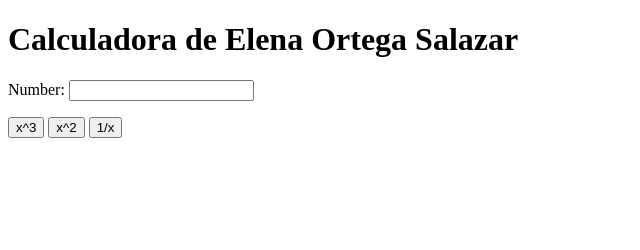
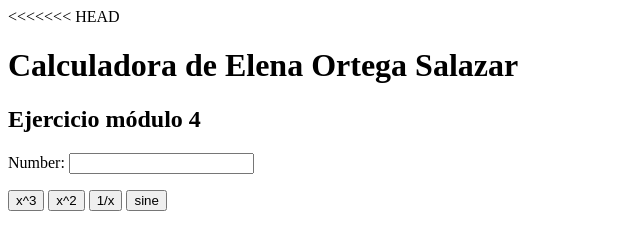
Before and after one commit to eortegasalazar/my_calculator_2, a plain HTML site: page index.html in a window 1280 px wide. Shown: the whole page, without its empty margins (0-640 px from the left). Drawn offline with Linux system fonts and the light colour scheme.

Commit message:
sin(x) button

```diff
--- a/index.html
+++ b/index.html
@@ -1,23 +1,19 @@
+<<<<<<< HEAD
 <!DOCTYPE html>
 <html>
 	<head>
 		<title>Calculator</title>
 		<meta charset="utf-8">
-	</head>
-	<body>
+		<script type="text/javascript">
 
-		<h1>Calculadora de Elena Ortega Salazar</h1>
-		Number:
-		<input type="text" id="n1">
-		<p>
-			<button onclick="cube()"> x^3 </button>
-			<button onclick="square()"> x^2 </button>
-			<button onclick="inverse()"> 1/x </button>
-		</p>
-		<script type="text/javascript">
 		function cube() {
 			var num = document.getElementById("n1");
 			num.value = Math.pow(num.value, 3);
+		}
+
+		function sine() {
+			var num = document.getElementById("n1");
+			num.value = Math.sin(num.value);
 		}
 
 		function square() {
@@ -31,5 +27,19 @@
                 }
 
 		</script>
+
+	</head>
+	<body>
+
+		<h1>Calculadora de Elena Ortega Salazar</h1>
+		<h2>Ejercicio módulo 4</h2>
+		Number:
+		<input type="text" id="n1">
+		<p>
+			<button onclick="cube()"> x^3 </button>
+			<button onclick="square()"> x^2 </button>
+			<button onclick="inverse()"> 1/x </button>
+	   		<button onclick="sine()"> sine </button>
+		</p>
 	</body>
 </html>
```
Lines whose indentation alone changed are shown as unchanged.
